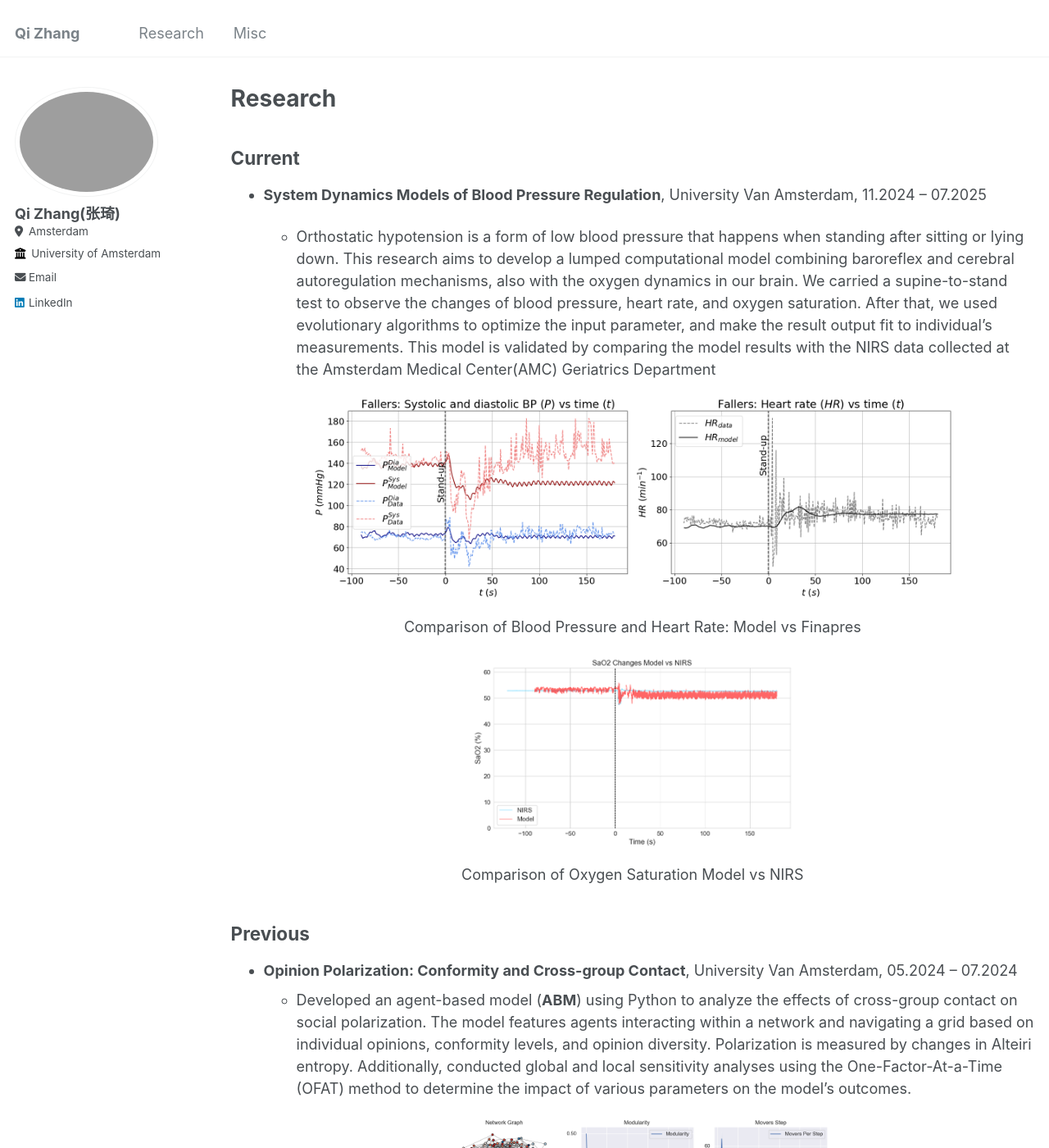
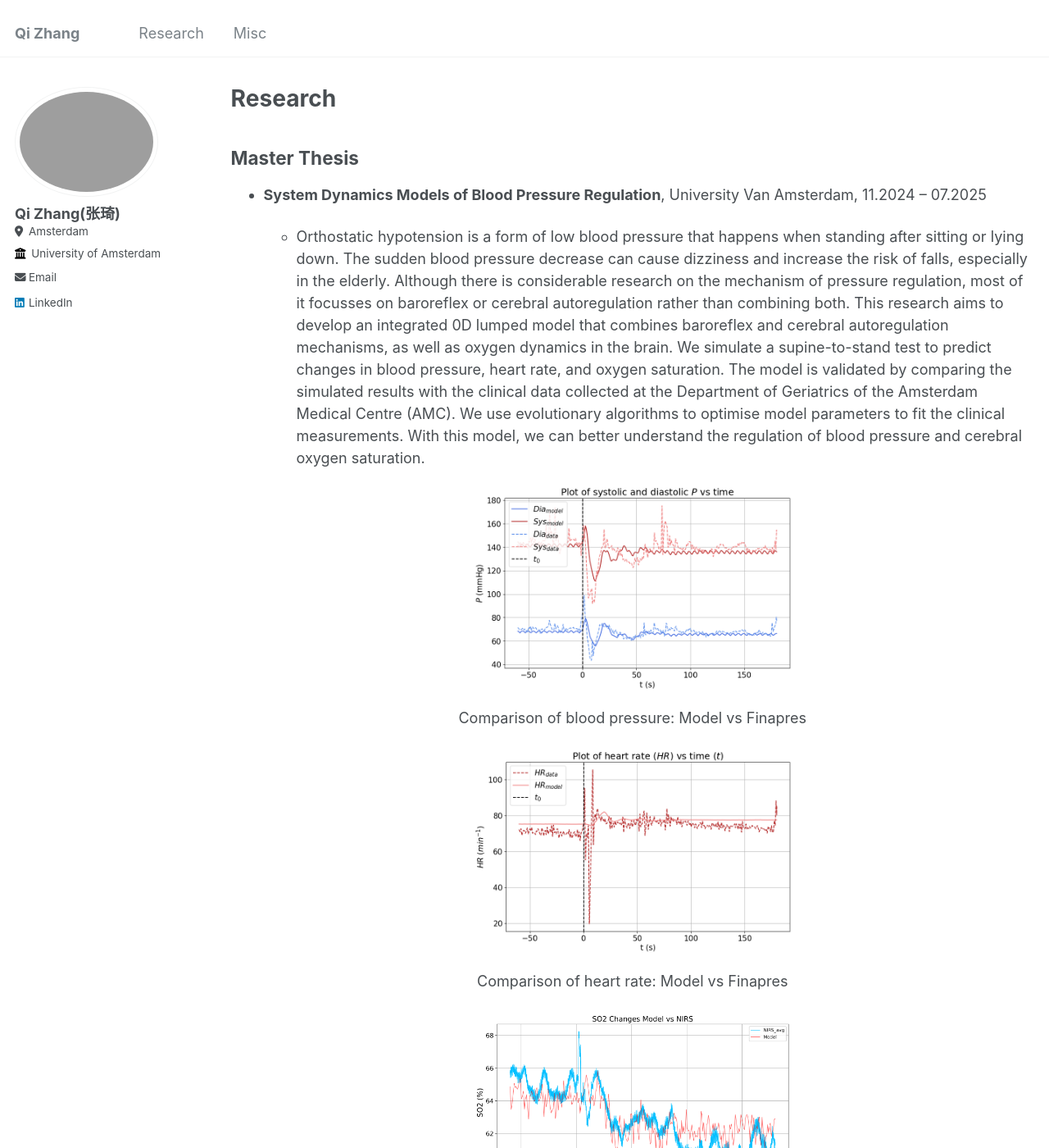
Before and after one commit to archiezq/qizhang.github.io, a Jekyll site: the page built from _pages/cv.md, in a window 1280 px wide and 1400 px high. Shown: the whole window at 82% size. Built offline with Jekyll 4.4.1, drawn with Linux system fonts in a browser that asks for light colours; some of the changed text lies outside the part shown.

Commit message:
update cv

```diff
--- a/_pages/cv.md
+++ b/_pages/cv.md
@@ -42,28 +42,32 @@ redirect_from:
 * **其他软件**: SolidWorks, AutoCad, Comsol, Tableau, Visio, LaTex
 * **英语水平**: 六级 566，雅思 6.5 -->
 
-## Current
+## Master Thesis
 * **System Dynamics Models of Blood Pressure Regulation**,
 University Van Amsterdam, 11.2024 -- 07.2025
 
-  * Orthostatic hypotension is a form of low blood pressure that happens when standing after sitting or lying down. This research aims to develop a lumped computational model combining baroreflex and cerebral autoregulation mechanisms, also with the oxygen dynamics in our brain. We carried a supine-to-stand test to observe the changes of blood pressure, heart rate, and oxygen saturation. After that, we used evolutionary algorithms to optimize the input parameter, and make the result output fit to individual's measurements. This model is validated by comparing the model results with the NIRS data collected at the Amsterdam Medical Center(AMC) Geriatrics Department
+  * Orthostatic hypotension is a form of low blood pressure that happens when standing after sitting or lying down. The sudden blood pressure decrease can cause dizziness and increase the risk of falls, especially in the elderly. Although there is considerable research on the mechanism of pressure regulation, most of it focusses on baroreflex or cerebral autoregulation rather than combining both. This research aims to develop an integrated 0D lumped model that combines baroreflex and cerebral autoregulation mechanisms, as well as oxygen dynamics in the brain. We simulate a supine-to-stand test to predict changes in blood pressure, heart rate, and oxygen saturation. The model is validated by comparing the simulated results with the clinical data collected at the Department of Geriatrics of the Amsterdam Medical Centre (AMC). We use evolutionary algorithms to optimise model parameters to fit the clinical measurements. With this model, we can better understand the regulation of blood pressure and cerebral oxygen saturation.
 
 <div style="text-align: center;">
-    <img src="../images/BP.png" style="width: 80%;">
-    <p class="image-caption1">Comparison of Blood Pressure and Heart Rate: Model vs Finapres</p>
+    <img src="../images/pressure_plot.png" style="width: 40%;">
+    <p class="image-caption1">Comparison of blood pressure: Model vs Finapres</p>
 </div>
 
 <div style="text-align: center;">
-    <img src="../images/results2.png" style="width: 40%;">
-    <p class="image-caption2">Comparison of Oxygen Saturation Model vs NIRS</p>
+    <img src="../images/heart_rate_plot.png" style="width: 40%;">
+    <p class="image-caption1">Comparison of heart rate: Model vs Finapres</p>
+</div>
+
+<div style="text-align: center;">
+    <img src="../images/phi016_m2.png" style="width: 40%;">
+    <p class="image-caption2">Comparison of oxygen saturation: Model vs NIRS</p>
 </div>
 
 
 
 
 
-## Previous
-
+## Others
 * **Opinion Polarization: Conformity and Cross-group Contact**, University Van Amsterdam, 05.2024 -- 07.2024
   * Developed an agent-based model (**ABM**) using Python to analyze the effects of cross-group contact on social polarization. The model features agents interacting within a network and navigating a grid based on individual opinions, conformity levels, and opinion diversity. Polarization is measured by changes in Alteiri entropy. Additionally, conducted global and local sensitivity analyses using the One-Factor-At-a-Time (OFAT) method to determine the impact of various parameters on the model's outcomes.
 <div style="text-align: center;">
@@ -82,5 +86,7 @@ University Van Amsterdam, 11.2024 -- 07.2025
 </div>
 
 
+
+
 * **Thermal Management in Lithium-Ion Batteries Using Immersed Phase Change Materials**, North China Electric Power University, 12.2022 -- 06.2023
   * Developed a thermal control model(**COMSOL**) for lithium-ion batteries utilizing phase change materials, effectively reducing battery temperatures from 46.4°C to 34.6°C under operational conditions. This model employs both sensible and latent heat absorption, with a volume-expansion-driven thermal switch to optimize thermal conductivity and improve battery performance.
```
Also changed, not shown: _pages/about.md (+5 -6 lines), images/heart_rate_plot.png (added), images/phi016_m2.png (added), images/phi016_r2.png (added), images/pressure_plot.png (added), 2 other files.
